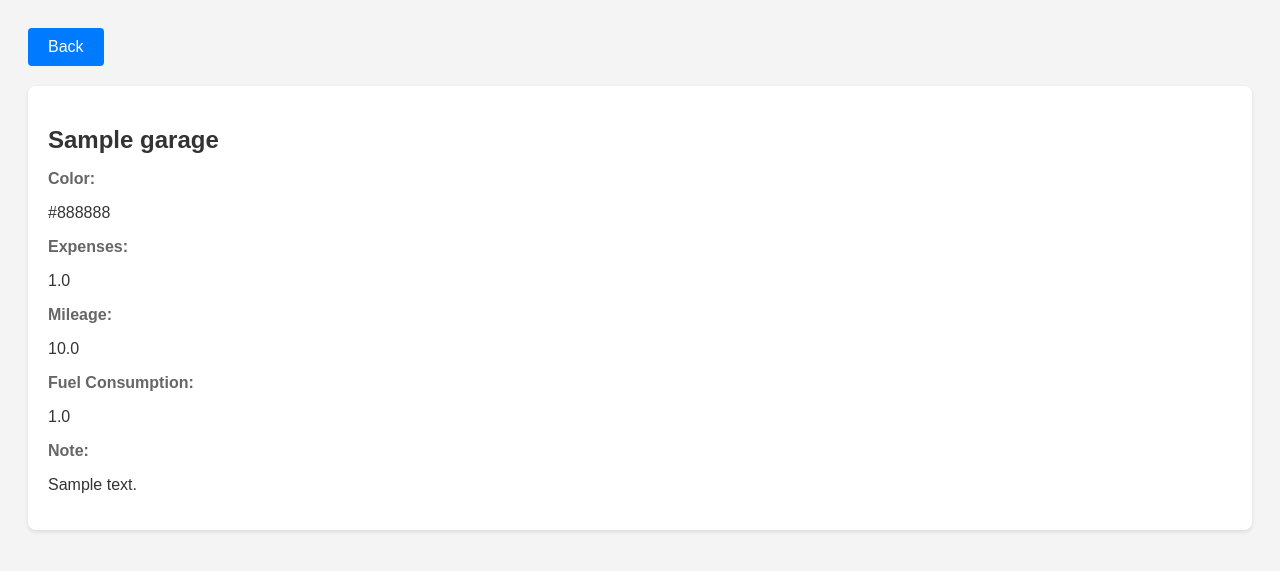
After one commit to Samolet0489/CarManager, a Flask app: template src/templates/vehicle_info.html in a window 1280 px wide. The commit adds this page. Shown: the top 571 px of the page. Run offline with Flask 3, Linux system fonts and the light colour scheme; the template is opened without the code that fills it: values that come from a table or form of the project are taken from there, others are empty; tables that the repository leaves empty hold one stand-in row (values such as "Sample post").

Commit message:
ready to add more stuff

```diff
--- a/src/app.py
+++ b/src/app.py
@@ -1,4 +1,4 @@
-from flask import Flask, render_template, request, jsonify
+from flask import Flask, render_template, request, jsonify, redirect, url_for
 from flask_restx import Api
 import json
 from src.database import db
@@ -24,8 +24,16 @@ def create_app():
     # Define a route to render the vehicles.html template
     @app.route('/vehicles')
     def index():
-        Vehicle.get_vehicles()
-        return render_template("vehicles.html") # works (idk why underlined)
+        vehicles = Vehicle.get_vehicles()
+        return render_template("vehicles.html", vehicles=vehicles) # Pass vehicles to the template
+
+    @app.route('/<vehicle_name>/info')
+    def vehicle_info(vehicle_name):
+        vehicle = Vehicle.query.filter_by(name=vehicle_name).first()
+        if vehicle:
+            return render_template("vehicle_info.html", vehicle=vehicle)
+        else:
+            return jsonify({'error': 'Vehicle not found'}), 404
 
     @app.route('/add')
     def index2():
@@ -45,4 +53,8 @@ def create_app():
             print("Error:", str(e))  # Print the error message to the console
             return jsonify({'error': 'Failed to save vehicle data'}), 500
 
+    @app.route('/delete-vehicle', methods=['POST'])
+    def delete_vehicle():
+        pass
+
     return app
--- a/src/model/vehicle.py
+++ b/src/model/vehicle.py
@@ -114,3 +114,7 @@ class Vehicle(db.Model):
         db.session.add(new_vehicle)
         db.session.commit()
         print("Vehicle added successfully")
+
+    #todo add the remove button Mght have to do the inner info first
+    def remove_vehicle(self):
+        pass
--- /dev/null
+++ b/src/templates/vehicle_info.html
@@ -0,0 +1,72 @@
+<!DOCTYPE html>
+<html lang="en">
+<head>
+    <meta charset="UTF-8">
+    <meta name="viewport" content="width=device-width, initial-scale=1.0">
+    <title>Vehicle Information</title>
+    <style>
+        /* Add your CSS styles here */
+        body {
+            font-family: Arial, sans-serif;
+            background-color: #f4f4f4;
+            padding: 20px;
+        }
+
+        .vehicle-details {
+            background-color: #fff;
+            border-radius: 8px;
+            box-shadow: 0 2px 4px rgba(0, 0, 0, 0.1);
+            padding: 20px;
+            margin-bottom: 20px;
+        }
+
+        .vehicle-name {
+            font-size: 24px;
+            margin-bottom: 10px;
+            color: #333;
+        }
+
+        .detail-label {
+            font-weight: bold;
+            color: #666;
+        }
+
+        .detail-value {
+            color: #333;
+        }
+
+        #back-btn {
+            background-color: #007bff;
+            color: #fff;
+            border: none;
+            border-radius: 4px;
+            padding: 10px 20px;
+            font-size: 16px;
+            cursor: pointer;
+            margin-bottom: 20px;
+        }
+
+        #back-btn:hover {
+            background-color: #0056b3;
+        }
+    </style>
+</head>
+<body>
+    <!-- Back button -->
+    <button id="back-btn" onclick="window.location.href = '/vehicles';">Back</button>
+
+    <div class="vehicle-details">
+        <h2 class="vehicle-name">{{ vehicle.name }}</h2>
+        <p class="detail-label">Color:</p>
+        <p class="detail-value">{{ vehicle.color }}</p>
+        <p class="detail-label">Expenses:</p>
+        <p class="detail-value">{{ vehicle.expenses }}</p>
+        <p class="detail-label">Mileage:</p>
+        <p class="detail-value">{{ vehicle.mileage }}</p>
+        <p class="detail-label">Fuel Consumption:</p>
+        <p class="detail-value">{{ vehicle.fuel_consumption }}</p>
+        <p class="detail-label">Note:</p>
+        <p class="detail-value">{{ vehicle.note }}</p>
+    </div>
+</body>
+</html>
```
Also changed, not shown: src/templates/vehicles.html (+10 -5 lines).
